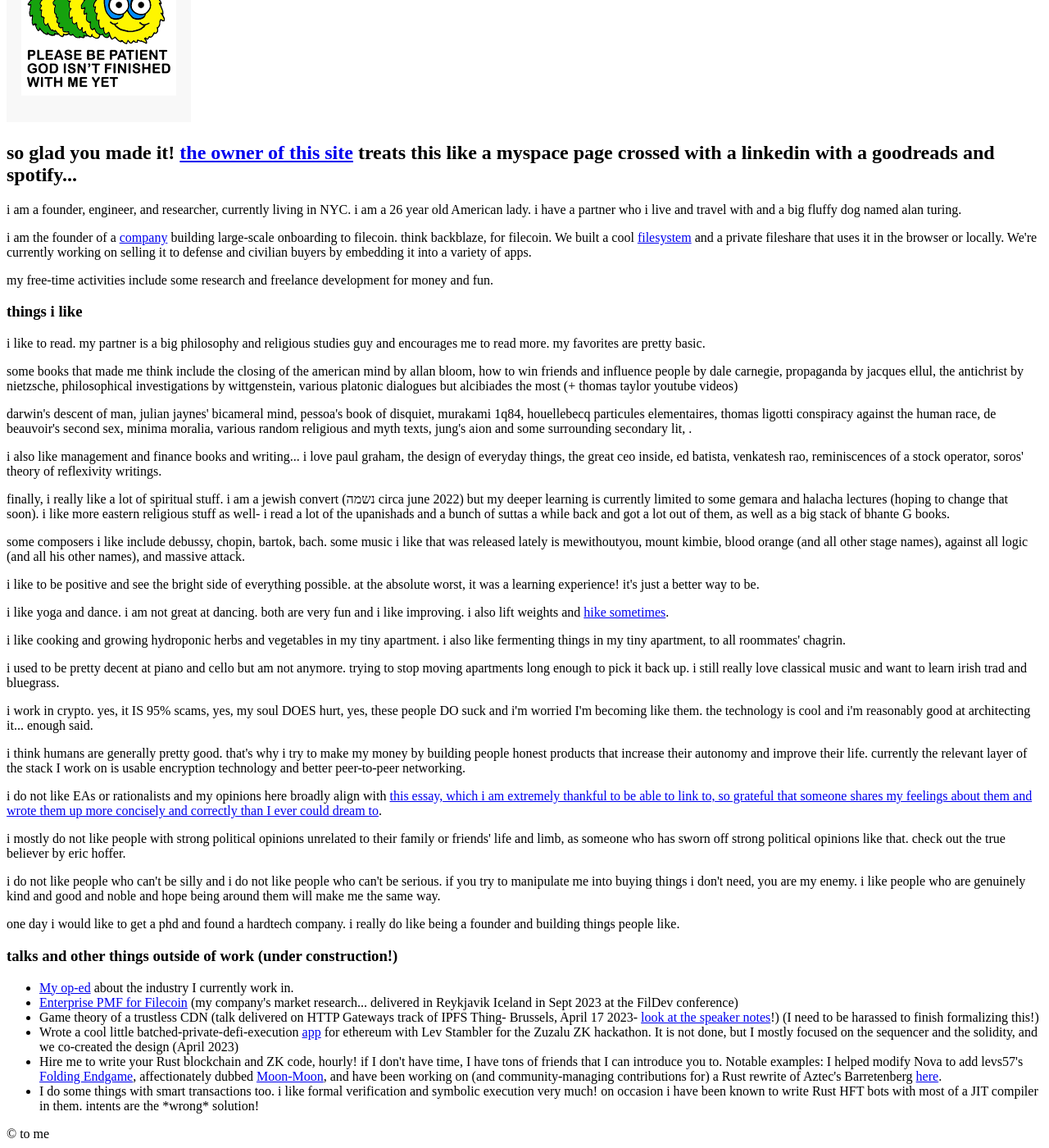
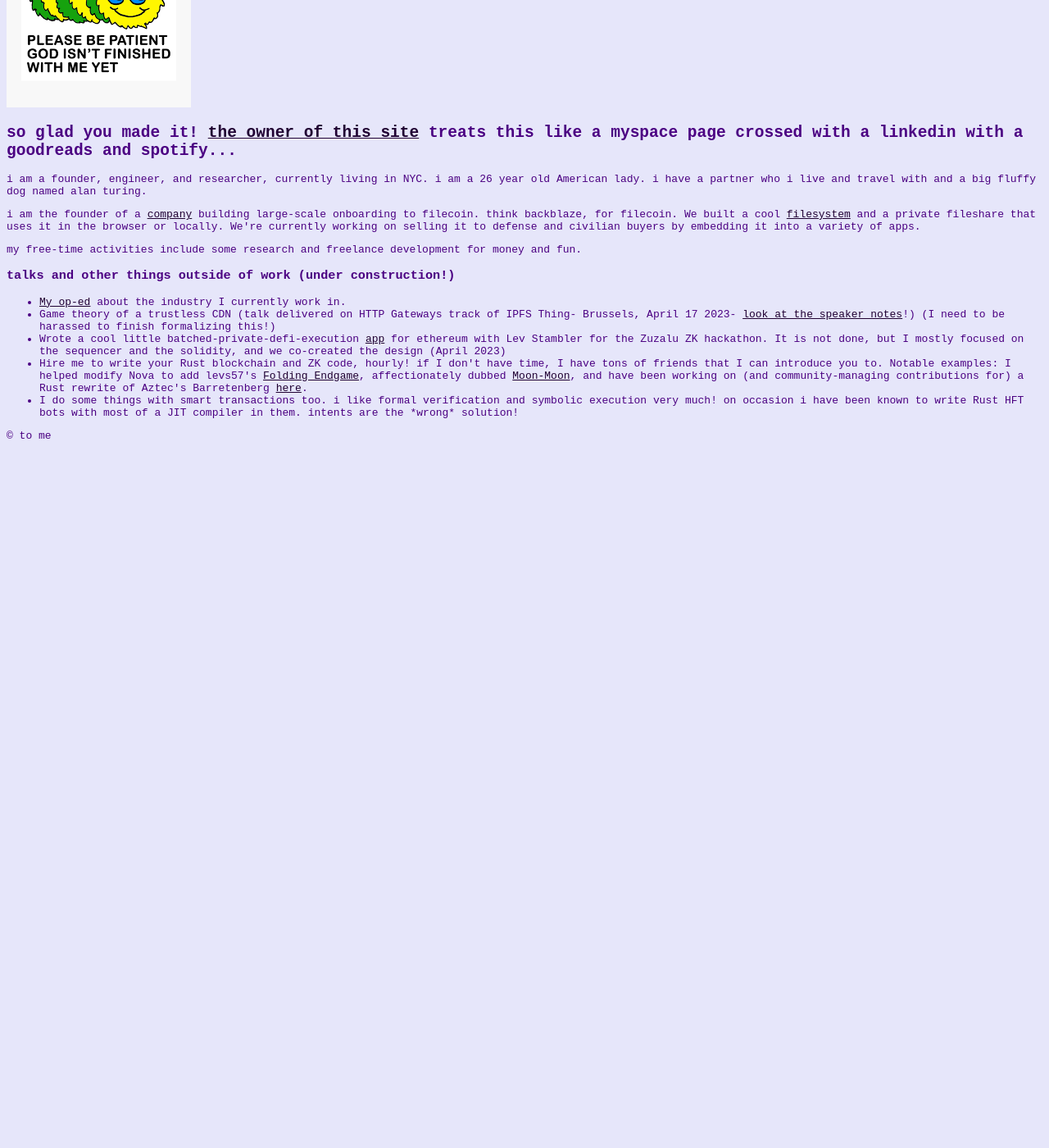
Before and after one commit to laudiacay/laudiacay.github.io, a Jekyll site: the page built from index.html, in a window 1280 px wide and 1400 px high, scrolled down 182 px. Shown: the whole window at 82% size. Built offline with Jekyll 4.4.1, drawn with Linux system fonts in a browser that asks for light colours; after the commit the page ends 900 px from its top, so only the background shows below that.

```diff
--- a/_layouts/default.html
+++ b/_layouts/default.html
@@ -4,13 +4,14 @@
     <meta charset="utf-8">
     <meta name="viewport" content="width=device-width, initial-scale=1.0">
     <title>{{ page.title }}</title>
-    <link rel="stylesheet" href="/css/style.css">
+    <link rel="stylesheet" href="/assets/css/style.css">
   </head>
   <body>
     <nav>
       <a href="/">Home</a>
       <a href="/cv">CV</a>
-      <a href="/blog-posts/">Blog</a>
+      <a href="/blog">Blog</a>
+      <a href="/about">About</a>
       <a href="https://github.com/laudiacay">Github</a>
     </nav>
     <h1>{{ page.title }}</h1>
--- a/index.html
+++ b/index.html
@@ -9,27 +9,11 @@ title: Home
   <p>i am a founder, engineer, and researcher, currently living in NYC. i am a 26 year old American lady. i have a partner who i live and travel with and a big fluffy dog named alan turing.</p>
   <p>i am the founder of a <a href='https://banyan.computer'>company</a> building large-scale onboarding to filecoin. think backblaze, for filecoin. We built a cool <a href='https://github.com/banyancomputer/banyanfs'>filesystem</a> and a private fileshare that uses it in the browser or locally. We're currently working on selling it to defense and civilian buyers by embedding it into a variety of apps.</p>
   <p>my free-time activities include some research and freelance development for money and fun.</p>
-  <h3>things i like</h3>
-  <p>i like to read. my partner is a big philosophy and religious studies guy and encourages me to read more. my favorites are pretty basic.</p>
-  <p>some books that made me think include the closing of the american mind by allan bloom, how to win friends and influence people by dale carnegie, propaganda by jacques ellul, the antichrist by nietzsche, philosophical investigations by wittgenstein, various platonic dialogues but alcibiades the most (+ thomas taylor youtube videos)</p>
-  <p>darwin's descent of man, julian jaynes' bicameral mind, pessoa's book of disquiet, murakami 1q84, houellebecq particules elementaires, thomas ligotti conspiracy against the human race, de beauvoir's second sex, minima moralia, various random religious and myth texts, jung's aion and some surrounding secondary lit, .</p>
-  <p>i also like management and finance books and writing... i love paul graham, the design of everyday things, the great ceo inside, ed batista, venkatesh rao, reminiscences of a stock operator, soros' theory of reflexivity writings.</p>
-  <p>finally, i really like a lot of spiritual stuff. i am a jewish convert (נשמה circa june 2022) but my deeper learning is currently limited to some gemara and halacha lectures (hoping to change that soon). i like more eastern religious stuff as well- i read a lot of the upanishads and a bunch of suttas a while back and got a lot out of them, as well as a big stack of bhante G books.</p>
-  <p>some composers i like include debussy, chopin, bartok, bach. some music i like that was released lately is mewithoutyou, mount kimbie, blood orange (and all other stage names), against all logic (and all his other names), and massive attack.</p>
-  <p>i like to be positive and see the bright side of everything possible. at the absolute worst, it was a learning experience! it's just a better way to be.</p>
-  <p>i like yoga and dance. i am not great at dancing. both are very fun and i like improving. i also lift weights and <a href='https://photos.app.goo.gl/Sgi7yt5Zz6VgnA9H9'>hike sometimes</a>.</p>
-  <p>i like cooking and growing hydroponic herbs and vegetables in my tiny apartment. i also like fermenting things in my tiny apartment, to all roommates' chagrin.</p>
-  <p>i used to be pretty decent at piano and cello but am not anymore. trying to stop moving apartments long enough to pick it back up. i still really love classical music and want to learn irish trad and bluegrass.</p>
-  <p>i work in crypto. yes, it IS 95% scams, yes, my soul DOES hurt, yes, these people DO suck and i'm worried I'm becoming like them. the technology is cool and i'm reasonably good at architecting it... enough said.</p>
-  <p>i think humans are generally pretty good. that's why i try to make my money by building people honest products that increase their autonomy and improve their life. currently the relevant layer of the stack I work on is usable encryption technology and better peer-to-peer networking.</p>
-  <p>i do not like EAs or rationalists and my opinions here broadly align with <a href='https://antiyudkowsky.com/'>this essay, which i am extremely thankful to be able to link to, so grateful that someone shares my feelings about them and wrote them up more concisely and correctly than I ever could dream to</a>.</p>
-  <p>i mostly do not like people with strong political opinions unrelated to their family or friends' life and limb, as someone who has sworn off strong political opinions like that. check out the true believer by eric hoffer.</p>
-  <p>i do not like people who can't be silly and i do not like people who can't be serious. if you try to manipulate me into buying things i don't need, you are my enemy. i like people who are genuinely kind and good and noble and hope being around them will make me the same way.</p>
-  <p>one day i would like to get a phd and found a hardtech company. i really do like being a founder and building things people like.</p>
+
   <h3>talks and other things outside of work (under construction!)</h3>
   <ul>
   <li><a href='https://www.coindesk.com/consensus-magazine/2024/04/16/what-the-history-of-linux-says-about-the-long-road-to-decentralized-storage-adoption/'>My op-ed</a> about the industry I currently work in.</li>
-  <li><a href='https://youtu.be/uU96bIyruwo'>Enterprise PMF for Filecoin</a> (my company's market research... delivered in Reykjavik Iceland in Sept 2023 at the FilDev conference)</li>
+
   <li>Game theory of a trustless CDN (talk delivered on HTTP Gateways track of IPFS Thing- Brussels, April 17 2023- <a href='/assets/files/ipfs-cdn-incentives.pptx'>look at the speaker notes</a>!) (I need to be harassed to finish formalizing this!)</li>
   <li>Wrote a cool little batched-private-defi-execution <a href='https://github.com/laudiacay/p1nch/'>app</a> for ethereum with Lev Stambler for the Zuzalu ZK hackathon. It is not done, but I mostly focused on the sequencer and the solidity, and we co-created the design (April 2023)</li>
   <li>Hire me to write your Rust blockchain and ZK code, hourly! if I don't have time, I have tons of friends that I can introduce you to. Notable examples: I helped modify Nova to add levs57's <a href='https://zkresear.ch/t/folding-endgame/106'>Folding Endgame</a>, affectionately dubbed <a href='https://github.com/levs57/Moon-Moon'>Moon-Moon</a>, and have been working on (and community-managing contributions for) a Rust rewrite of Aztec's Barretenberg <a href='https://github.com/laudiacay/barustenberg'>here</a>.</li>
```
Also changed, not shown: _layouts/post.html (+10 -0 lines), _posts/2023-09-04-filecoin-reykjavik-talk.md (added, +9 -0 lines), about.md (added, +85 -0 lines), blog.md (renamed from blog-posts.md, +1 -1 lines), assets/images/me_really.png (deleted).
